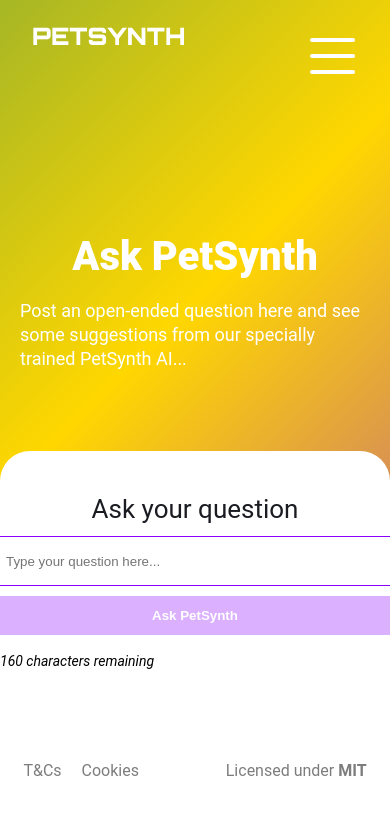
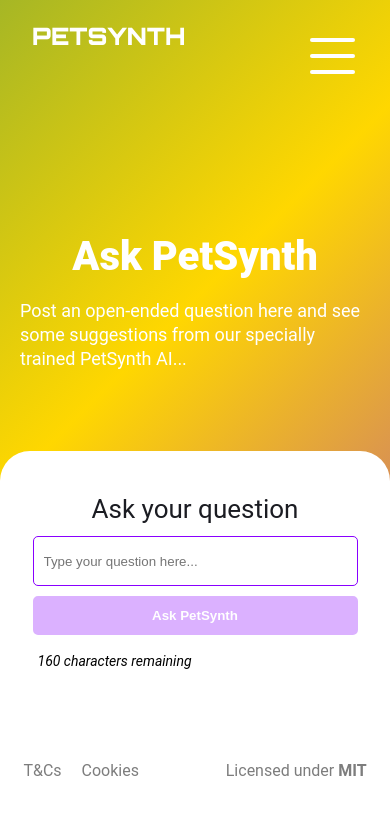
Before and after one commit to technative-academy/PetSynth, a React (Vite) app: page /ask in a window 390 px wide. Shown: the top 814 px of the page. Built offline with nearby package versions, Linux system fonts and the light colour scheme.

Commit message:
Added mobile dimensions to ask and shop

```diff
--- a/src/views/Ask/Ask.module.css
+++ b/src/views/Ask/Ask.module.css
@@ -66,7 +66,7 @@
 
 .input {
 	margin: 10px;
-	width: 400px;
+	width: 325px;
 	height: 50px;
 	border-radius: 5px;
 	border: 1px solid #8900ff;
@@ -90,7 +90,7 @@
 
 .askbtn,
 .suggestbtn {
-	width: 400px;
+	width: 325px;
 	padding: 10px;
 	background: #8900ff;
 	border: none;
--- a/src/views/Shop/Shop.module.css
+++ b/src/views/Shop/Shop.module.css
@@ -43,7 +43,7 @@
 	border-top-left-radius: 30px;
 	z-index: 20px;
 	background-color: white;
-	width: 500px;
+	width: 355px;
 	padding-top: 50px;
 }
 
@@ -61,7 +61,7 @@
 
 .input {
 	margin: 10px;
-	width: 400px;
+	width: 325px;
 	height: 50px;
 	border-radius: 5px;
 	border: 1px solid #8900ff;
@@ -73,7 +73,7 @@
 }
 
 .searchbtn {
-	width: 400px;
+	width: 325px;
 	padding: 10px;
 	background: #8900ff;
 	border: none;
@@ -91,7 +91,7 @@
 	border: 1px solid #e7e7e7;
 	border-radius: 5px;
 	padding: 5px;
-	width: 400px;
+	width: 325px;
 }
 
 .select {
@@ -150,6 +150,7 @@
 	justify-content: center;
 	align-items: flex-start;
 	gap: 10px;
+	padding-left: 0px;
 }
 
 .productImg {
@@ -161,7 +162,6 @@
 
 .productcard {
 	/* border: 3px solid green; */
-	margin-right: 30px;
 	border-radius: 5px;
 	padding: 10px;
 }
```
